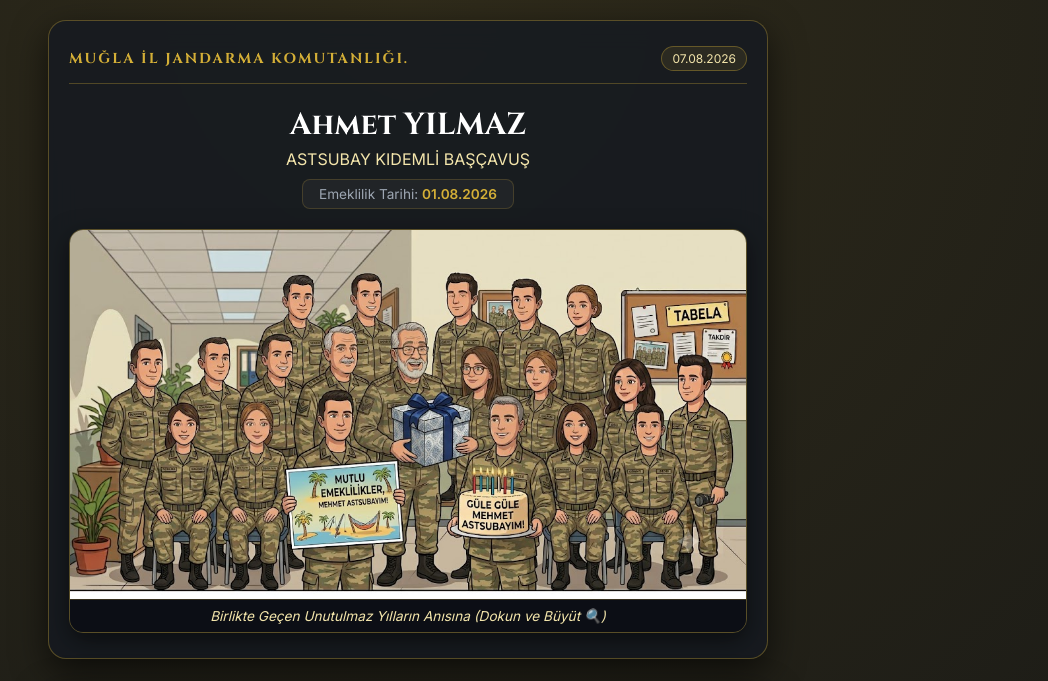
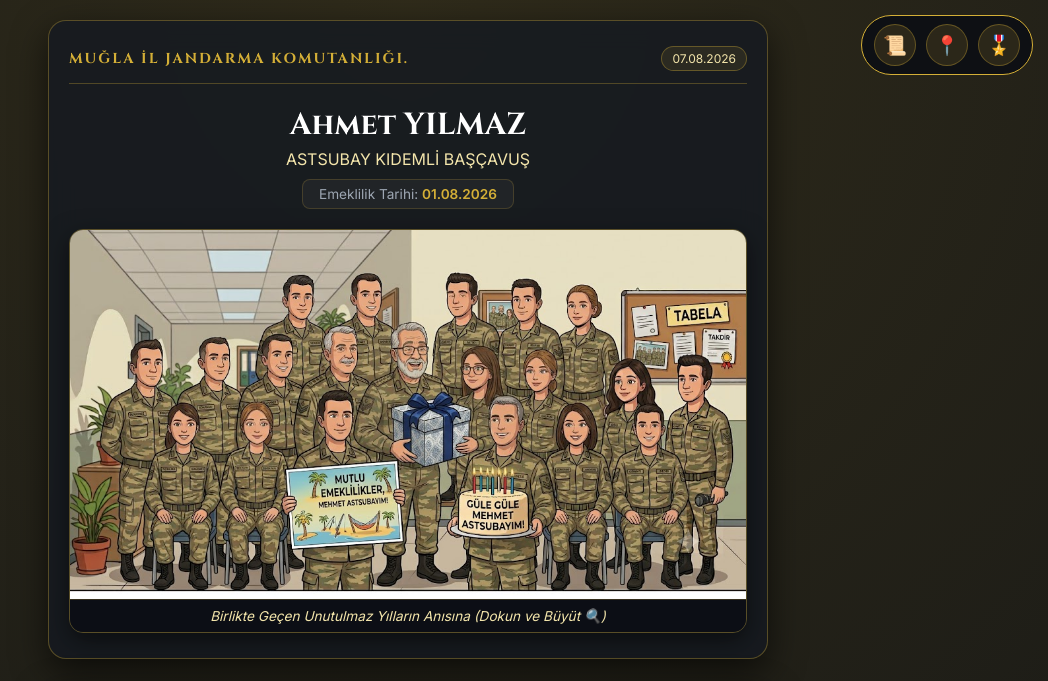
Before and after one commit to Yesepetci/emeklilik-hediyesi, a plain HTML site: page index.html in a window 1280 px wide. Shown: the top 681 px of the page, without its empty margins (232-1280 px from the left). Drawn offline with Linux system fonts and the light colour scheme.

Commit message:
Update index.html

```diff
--- a/index.html
+++ b/index.html
@@ -6,6 +6,36 @@
     <title>Emeklilik Anı Sayfası</title>
     <link href="https://fonts.googleapis.com/css2?family=Cinzel:wght@500;700&family=Inter:wght@300;400;600&display=swap" rel="stylesheet">
     <style>
+
+    .sticky-nav {
+    position: fixed;
+    top: 15px;
+    right: 15px;
+    z-index: 9999;
+    display: flex;
+    gap: 10px;
+    background: rgba(11, 14, 20, 0.85);
+    padding: 8px 12px;
+    border-radius: 30px;
+    border: 1px solid #d4af37;
+    backdrop-filter: blur(10px);
+}
+.nav-btn {
+    background: rgba(212, 175, 55, 0.15);
+    border: 1px solid rgba(212, 175, 55, 0.35);
+    color: #f3e5ab;
+    width: 42px;
+    height: 42px;
+    border-radius: 50%;
+    display: flex;
+    align-items: center;
+    justify-content: center;
+    font-size: 1.2rem;
+    cursor: pointer;
+}
+
+
+
         :root {
             --bg-color: #0b0e14;
             --card-bg: rgba(22, 27, 34, 0.85);
@@ -491,5 +521,12 @@
     updateCounter();
 </script>
 
+<nav class="sticky-nav">
+    <div class="nav-btn" onclick="openModal('cvModal')" data-tooltip="Öz Geçmiş">📜</div>
+    <div class="nav-btn" onclick="openModal('locationsModal')" data-tooltip="Görev Yerleri">📍</div>
+    <div class="nav-btn" onclick="openModal('awardsModal')" data-tooltip="Takdirler">🎖️</div>
+</nav>
+
+
 </body>
 </html>
```
